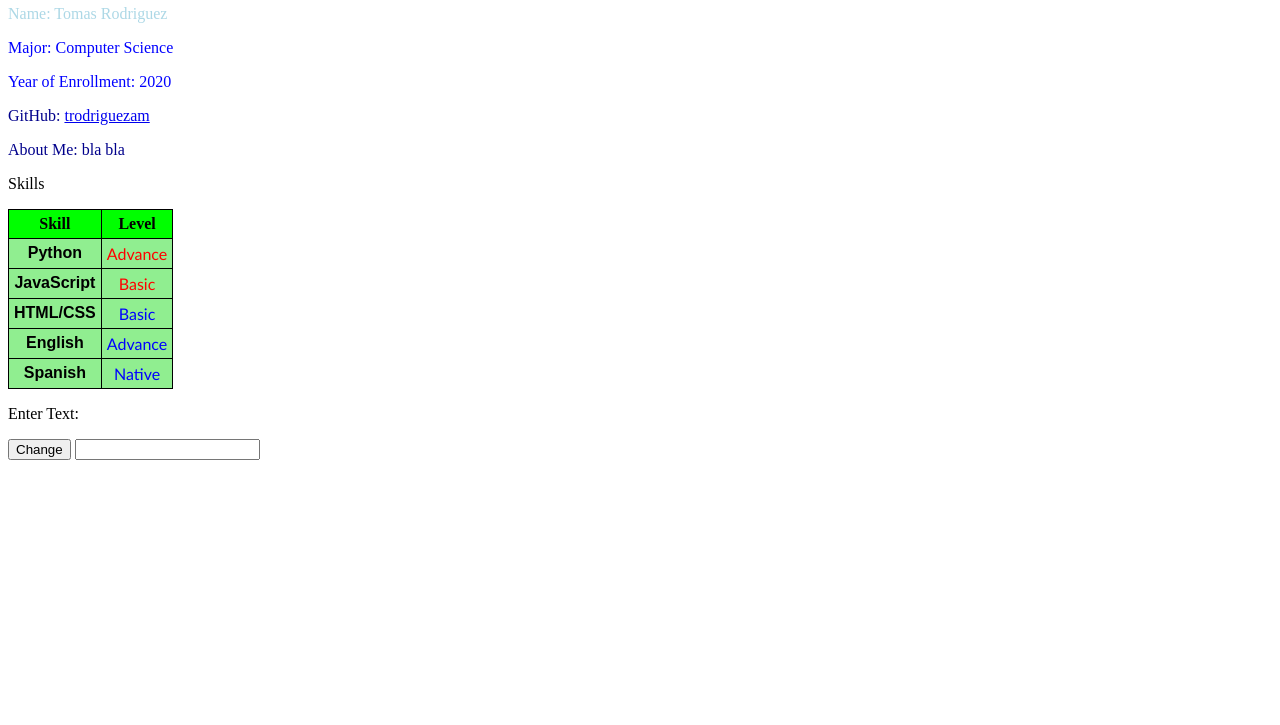
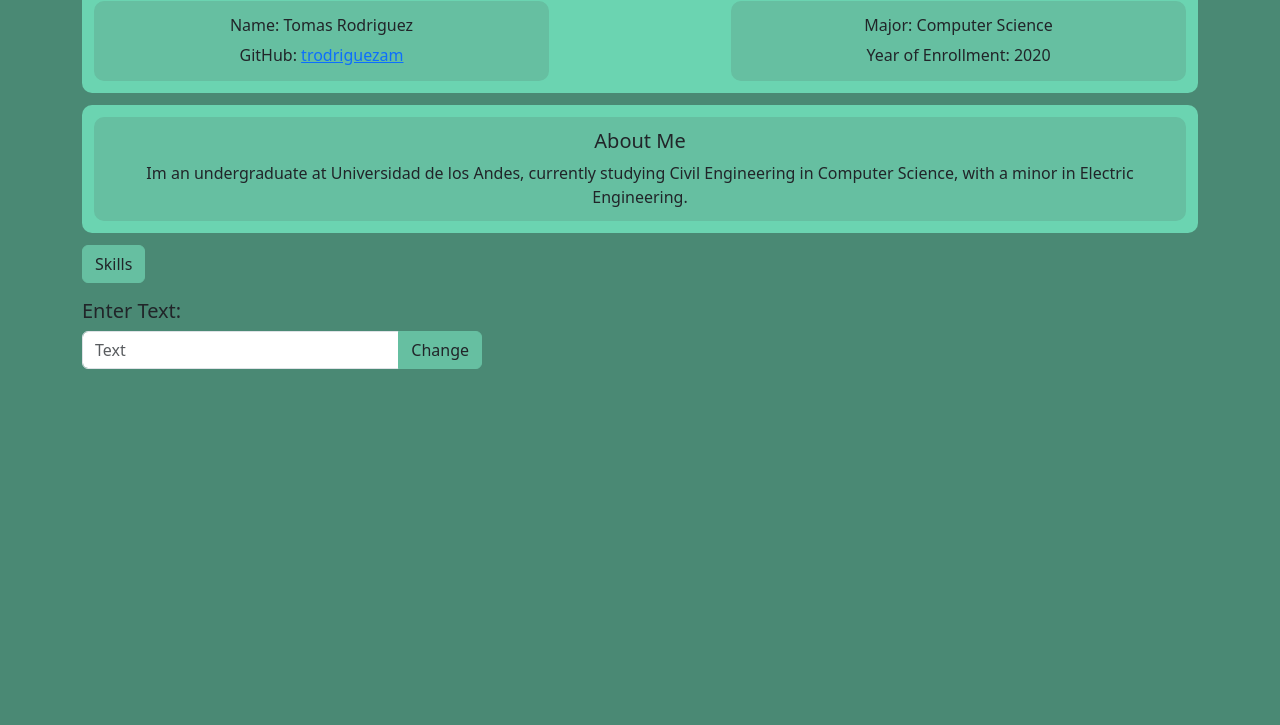
Before and after one commit to trodriguezam/trodriguezam.github.io, a plain HTML site: page index.html in a window 1280 px wide. Shown: the part 75-800 px from the top of the page. Drawn offline with nearby package versions, Linux system fonts and the light colour scheme.

Commit message:
feat: bootstrap integration

```diff
--- a/index.html
+++ b/index.html
@@ -1,52 +1,94 @@
 <!DOCTYPE html>
-<html lang="es">
+<html lang="en">
     <head>
+        <meta charset="UTF-8">
+        <meta name="viewport" content="width=device-width, initial-scale=1.0">
         <title>Personal Page</title>
+        <link href="https://cdn.jsdelivr.net/npm/bootstrap@5.3.3/dist/css/bootstrap.min.css" rel="stylesheet" integrity="sha384-QWTKZyjpPEjISv5WaRU9OFeRpok6YctnYmDr5pNlyT2bRjXh0JMhjY6hW+ALEwIH" crossorigin="anonymous">
         <link rel="stylesheet" href="style.css">
     </head>
     <body>
-        <h1 class="title-1">Tomas's Personal Page</h1>
-        <p id="name" class="title-1">Name: Tomas Rodriguez</p>
-        <p class="title-2">Major: Computer Science</p>
-        <p class="title-2">Year of Enrollment: 2020</p>
-        <label class="title-3" for="github">GitHub: </label>
+        <div class="container text-center">
+            <div id="header" class="col align-self-center">
+                <h1 id="title">Tomas's Personal Page</h1>
+            </div>
+            <div id="facts-container" class="row align-items-center">
+                <div id="facts" class="row justify-content-between" >
+                    <div class="col-5">
+                        <label for="name"><h6>Name:</h6></label>
+                        <span id="name">Tomas Rodriguez<br></span>                        </span>
+                        <label for="github"><h6>GitHub:</h6></label>
                         <a id="github" href="https://github.com/trodriguezam" target="_blank">trodriguezam</a>
-        <p class="title-3">About Me: bla bla</p>
-        <p>Skills</p>
-        <table id="table-1">
+                    </div>
+                    <div class="col-5">
+                        <label for="major"><h6>Major:</h6></label>
+                        <span id="major">Computer Science<br></span>
+                        <label for="year"><h6>Year of Enrollment:</h6></label>
+                        <span id="year">2020</span>
+                    </div>
+                </div>
+            </div>
+            <div id="abt-me-container" class="row align-items-center">
+                <div id="abt-me-data" class="col">
+                    <h5>About Me</h5>
+                    Im an undergraduate at Universidad de los Andes, currently
+                    studying Civil Engineering in Computer Science, with a minor
+                    in Electric Engineering.
+                </div>
+            </div>
+        </div>
+        <div id="skills-container" class="container">
+            <p class="d-inline-flex gap-1">
+                <button id="skills-button" class="btn btn-primary" type="button" data-bs-toggle="collapse" data-bs-target="#collapseExample" aria-expanded="false" aria-controls="collapseExample">
+                    Skills
+                </button>
+            </p>
+            <div class="collapse" id="collapseExample">
+                <div id="skills-table-card" class="card card-body">
+                    <table id="skills-table" class="table table-striped">
                         <tr>
                             <th>Skill</th>
                             <th>Level</th>
                         </tr>
                         <tr>
-                <td class="col-1">Python</td>
-                <td class="col-2-1">Advance</td>
+                            <td>Python</td>
+                            <td>Advance</td>
                         </tr>
                         <tr>
-                <td class="col-1">JavaScript</td>
-                <td class="col-2-1">Basic</td>
+                            <td>C/C++</td>
+                            <td>Advance</td>
                         </tr>
                         <tr>
-                <td class="col-1">HTML/CSS</td>
-                <td class="col-2-2">Basic</td>
+                            <td>JavaScript</td>
+                            <td>Basic</td>
                         </tr>
                         <tr>
-                <td class="col-1">English</td>
-                <td class="col-2-2">Advance</td>
+                            <td>HTML/CSS</td>
+                            <td>Basic</td>
                         </tr>
                         <tr>
-                <td class="col-1">Spanish</td>
-                <td class="col-2-2">Native</td>
+                            <td>English</td>
+                            <td>Advance</td>
+                        </tr>
+                        <tr>
+                            <td>Spanish</td>
+                            <td>Native</td>
                         </tr>
                     </table>
-        <p>Enter Text:</p>
-        <button id="button">
-            <label for="button-input">Change</label>
-        </button>
-        <input id="button-input" type="text">
-        <div id="dynamic-text">
-            <p id="text-box"></p>
                 </div>
+            </div>
+        </div>
+        <div id="dynamic-text-container" class="container">
+            <h5>Enter Text:</h5>
+            <div id="dynamic-input-container" class="input-group mb-3">
+                <input  id="dynamic-input" type="text" class="form-control" placeholder="Text" aria-label="dynamic-text" aria-describedby="button-addon2">
+                <button class="btn btn-outline-secondary" type="button" id="dynamic-text-button">Change</button>
+            </div>
+        </div>
+        <div id="dynamic-output-container" class="container text-center">
+            <h4 id="dynamic-text-output"></h4>
+        </div>
+        <script src="https://cdn.jsdelivr.net/npm/bootstrap@5.3.3/dist/js/bootstrap.bundle.min.js" integrity="sha384-YvpcrYf0tY3lHB60NNkmXc5s9fDVZLESaAA55NDzOxhy9GkcIdslK1eN7N6jIeHz" crossorigin="anonymous"></script>
         <script src="main.js"></script>
     </body>
 </html>
--- a/main.js
+++ b/main.js
@@ -1,5 +1,6 @@
 
-document.getElementById("button").addEventListener("click", function (text) {
-    var text = document.getElementById("button-input").value;
-    document.getElementById("dynamic-text").querySelector('p').innerText = text;
+document.getElementById("dynamic-text-button").addEventListener("click", function (text) {
+    var text = document.getElementById("dynamic-input").value;
+    console.log(text)
+    document.getElementById("dynamic-text-output").textContent = text;
 })
--- a/style.css
+++ b/style.css
@@ -1,48 +1,80 @@
-#table-1, th, td {
-    border: 1px solid black;
-    border-collapse: collapse;
-    padding: 5px;
-    text-align: center;
+body {
+    background-color: rgb(74, 137, 116);
 }
 
-#dynamic-text {
-    display: flex;
-    justify-content: center;
-    align-items: center;
-    font-size: 2em;
+#title {
+    margin-top: 8px;
+    font-family:'Courier New', Courier, monospace;
+    font-weight: bolder;
 }
 
-.title-1 {
-    color: lightblue
+#facts-container, #abt-me-container {
+    padding-top: 12px;
+    background-color: rgb(107, 212, 177);
+    border-radius: 10px;
+    padding-bottom: 12px;
+    /* padding: 12px; */
+    margin: 0;
+    margin-bottom: 12px
 }
 
-.title-2 {
-    color: blue
+.col-5 {
+    background-color: rgb(102, 191, 161);
+    border-radius: 10px;
+    padding-top: 12px;
+    padding-bottom: 8px;
 }
 
-.title-3 {
-    color: darkblue
+#facts {
+    margin: 0;
 }
 
-th {
-    background-color: lime;
+#abt-me-data {
+    background-color: rgb(102, 191, 161);
+    border-radius: 10px;
+    /* margin: 0; */
+    /* padding: 0; */
+    margin-left: 12px; margin-right: 12px;
+    padding-top: 12px; padding-bottom: 12px;
 }
 
-td {
-    background-color: lightgreen;
+#dynamic-text-button, #skills-button {
+    --bs-btn-color: #212529;
+    --bs-btn-bg: rgb(102, 191, 161);
+    --bs-btn-border-color: rgb(102, 191, 161);
+    --bs-btn-background-color: rgb(102, 191, 161);
+    --bs-btn-hover-bg: rgb(36, 63, 54);
+    --bs-btn-hover-border-color: rgb(36, 63, 54);
+    --bs-btn-active-bg: rgb(36, 63, 54);
+    --bs-btn-active-border-color: rgb(36, 63, 54);
 }
 
-.col-1 {
-    font-family:Arial, Helvetica, sans-serif;
-    font-weight: bold;
+#dynamic-input-container {
+    width: 400px;
 }
 
-.col-2-1 {
-    font-family:'Gill Sans', 'Gill Sans MT', Calibri, 'Trebuchet MS', sans-serif;
-    color: red;
+#skills-container {
+    margin-bottom: 0;
 }
 
-.col-2-2 {
-    font-family:'Gill Sans', 'Gill Sans MT', Calibri, 'Trebuchet MS', sans-serif;
-    color: blue;
+#skills-table-card {
+    background-color: rgb(107, 212, 177);
+    padding: 0px;
+    padding-top: 16px;
+    margin-bottom: 12px;
 }
+
+#skills-table>:not(caption)>*>* {
+    background-color: rgb(107, 212, 177);
+    border-bottom-width: 0;
+}
+
+#dynamic-text-output {
+    margin-bottom: 25%;
+}
+
+@media (max-width: 400px) {
+    #dynamic-input-container {
+        width: 100%;
+    }
+}
```
Lines whose indentation alone changed are shown as unchanged.
